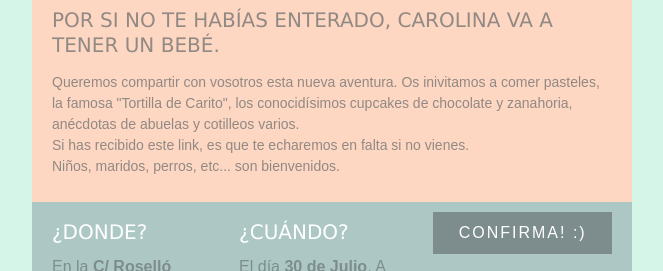
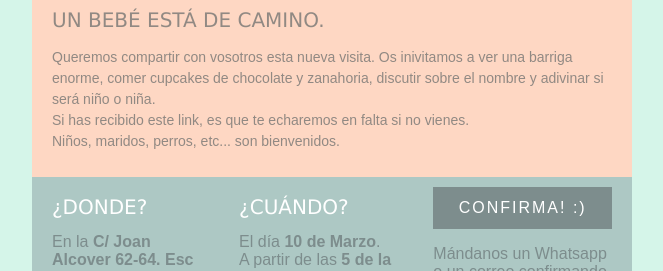
Before and after one commit to Sergiojimenez/invitation_baby, a plain HTML site: page index.html in a window 1280 px wide. Shown: the part 529-800 px from the top of the page, without its empty margins (308-971 px from the left). Drawn offline with Linux system fonts and the light colour scheme.

Commit message:
cambios de fecha

```diff
--- a/index.html
+++ b/index.html
@@ -1,5 +1,5 @@
 <html><head>
-	<title>Carito y su bebé!</title>
+	<title>Un nuevo bebé para Carito</title>
          <meta http-equiv="Content-type" content="text/html; charset=utf-8">
 
      <style type="text/css">
@@ -142,19 +142,19 @@
             </tr>
             <tr>
             	<td id="content-middle" colspan="3" style="background-color: #fed7c3;color: #918983;font-family: Arial;font-size: 14px;font-style: normal;font-weight: normal;line-height: 150%;padding: 15px 20px;text-align: left;vertical-align: top;">
-	            	<h2 class="secondary-heading" style="color: #918983;font-family: &quot;Lucida Grande&quot;, Helvetica;font-size: 20px;font-style: normal;font-weight: normal;line-height: 25px;margin: 0;padding: 10px 0 0 0;text-transform: uppercase;">Por si no te habías enterado, Carolina va a tener un bebé.</h2>
-                    <p style="margin-bottom: 10px;">Queremos compartir con vosotros esta nueva aventura. Os inivitamos a comer pasteles, la famosa "Tortilla de Carito", los conocidísimos cupcakes de chocolate y zanahoria, anécdotas de abuelas y cotilleos varios. <br>Si has recibido este link, es que te echaremos en falta si no vienes. <br>
+	            	<h2 class="secondary-heading" style="color: #918983;font-family: &quot;Lucida Grande&quot;, Helvetica;font-size: 20px;font-style: normal;font-weight: normal;line-height: 25px;margin: 0;padding: 10px 0 0 0;text-transform: uppercase;">Un bebé está de camino.</h2>
+                    <p style="margin-bottom: 10px;">Queremos compartir con vosotros esta nueva visita. Os inivitamos a ver una barriga enorme, comer cupcakes de chocolate y zanahoria, discutir sobre el nombre y adivinar si será niño o niña. <br>Si has recibido este link, es que te echaremos en falta si no vienes. <br>
                     Niños, maridos, perros, etc... son bienvenidos.</p>
                 </td>
             </tr>
             <tr id="content-lower" style="background-color: #adc8c4;color: #7D8D8D;font-family: Arial;font-size: 12px;font-style: normal;font-weight: normal;line-height: 100%;">
             	<td class="lower-block" colspan="1" style="padding: 10px 20px 30px;text-align: left;vertical-align: top;width: 200px;">
                 	<h2 class="secondary-heading" style="color: #FFFFFF;font-family: &quot;Lucida Grande&quot;, Helvetica;font-size: 20px;font-style: normal;font-weight: normal;line-height: 100%;margin: 0;padding: 10px 0 0 0;text-transform: uppercase;">¿DONDE?</h2>
-                    <p style="margin-bottom: 10px;font-size: 16px;line-height:18px">En la <b>C/ Roselló 157 5º3ª</b>, Justo delante del <b>Hospital Clinic</b></p>
+                    <p style="margin-bottom: 10px;font-size: 16px;line-height:18px">En la <b>C/ Joan Alcover 62-64. Esc A. 1º 4ª.</b>, Justo delante hay un <b>Aldi</b> con parking bien grande</p>
                 </td>
             	<td class="lower-block" colspan="1" style="padding: 10px 20px 30px;text-align: left;vertical-align: top;width: 200px;">
                 	<h2 class="secondary-heading" style="color: #FFFFFF;font-family: &quot;Lucida Grande&quot;, Helvetica;font-size: 20px;font-style: normal;font-weight: normal;line-height: 100%;margin: 0;padding: 10px 0 0 0;text-transform: uppercase;">¿CUÁNDO?</h2>
-                    <p style="margin-bottom: 10px;font-size: 16px;line-height:18px">El día <b>30 de Julio</b>. A partir de las <b>6 de la tarde.</b> </p>
+                    <p style="margin-bottom: 10px;font-size: 16px;line-height:18px">El día <b>10 de Marzo</b>. A partir de las <b>5 de la tarde.</b> </p>
                 </td>
 	           	<td class="lower-block" colspan="1" style="padding: 10px 20px 30px;text-align: left;vertical-align: top;width: 200px;">
                 	<p id="button" style="margin-bottom: 10px;text-align: center;"><a href="mailto:carolinaortizforero@gmail.com" target="_blank" style="color: #FFFFFF;font-weight: normal;text-decoration: none;background-color: #7D8D8D;display: block;font-family: Arial;font-size: 16px;font-style: normal;letter-spacing: 2px;padding: 15px 25px;text-transform: uppercase;">CONFIRMA! :)</a></p>
```
